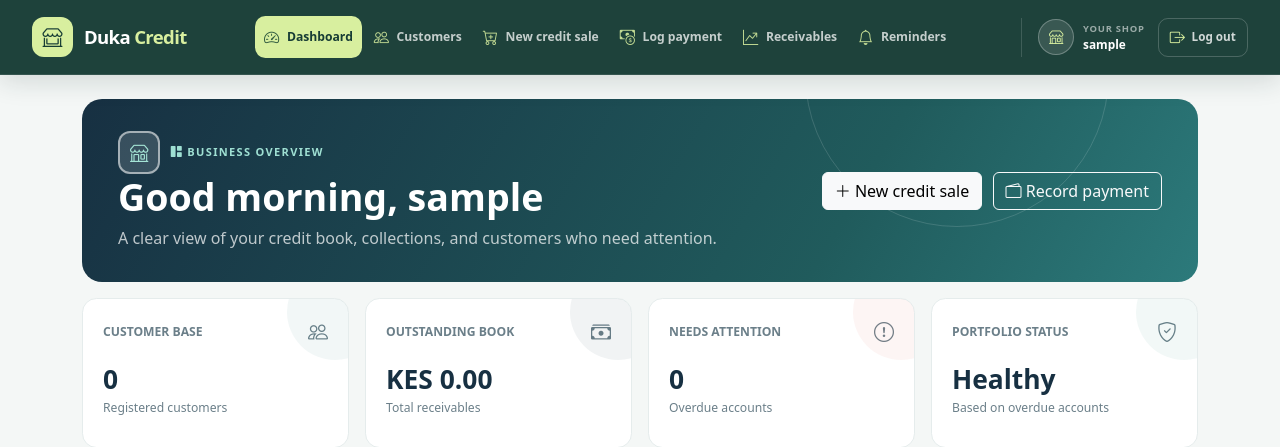
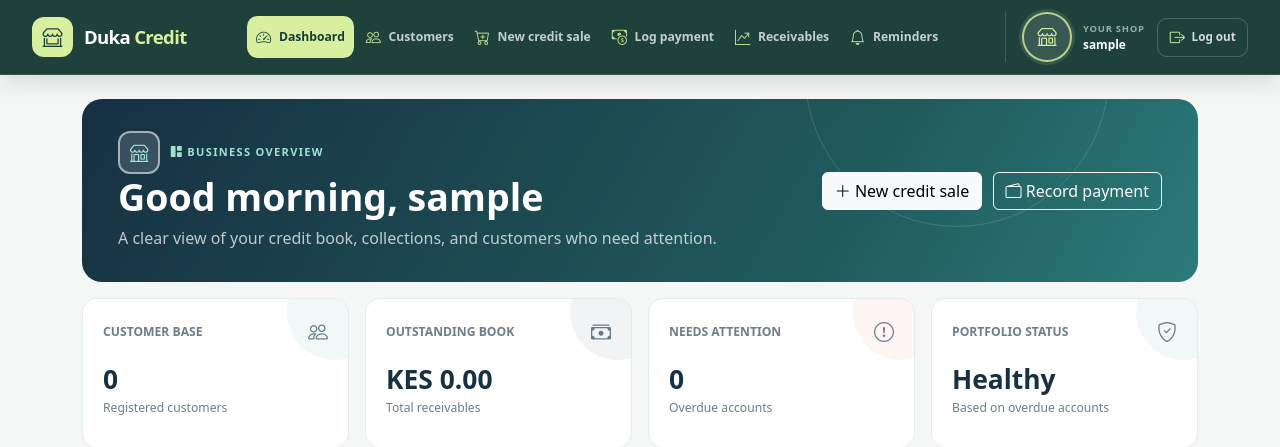
Before and after one commit to VinWonder/CreditManagementSystem, a Flask app: page /dashboard in a window 1280 px wide. Shown: the top 447 px of the page. Run offline with Flask 3, Linux system fonts and the light colour scheme; the visitor is signed in with stand-in values (Sample User, id 1); data that the repository does not hold is empty.

Commit message:
Enlarge shop logo in navigation

```diff
--- a/app/static/css/style.css
+++ b/app/static/css/style.css
@@ -382,8 +382,8 @@ html:has(.welcome-page) { scroll-behavior: smooth; }
 .app-nav-links .nav-link.active { background: #d8ef9f; border-color: rgba(216, 239, 159, 0.75); color: #173c35; font-weight: 750; }
 .app-nav-links .nav-link.active i { color: #315b40; }
 .app-nav-account { align-items: center; border-left: 1px solid rgba(255, 255, 255, 0.15); display: flex; flex: 0 0 auto; gap: 0.8rem; padding-left: 1rem; }
-.app-account-chip { align-items: center; display: flex; gap: 0.55rem; max-width: 13rem; min-width: 0; }
-.app-account-avatar { align-items: center; background: rgba(255, 255, 255, 0.12); border: 1px solid rgba(255, 255, 255, 0.28); border-radius: 50%; color: #d8ef9f; display: inline-flex; flex: 0 0 auto; font-size: 0.9rem; height: 2.25rem; justify-content: center; overflow: hidden; width: 2.25rem; }
+.app-account-chip { align-items: center; display: flex; gap: 0.7rem; max-width: 15rem; min-width: 0; }
+.app-account-avatar { align-items: center; background: rgba(255, 255, 255, 0.12); border: 2px solid rgba(216, 239, 159, 0.8); border-radius: 50%; box-shadow: 0 0 0 3px rgba(216, 239, 159, 0.12); color: #d8ef9f; display: inline-flex; flex: 0 0 auto; font-size: 1.2rem; height: 3.1rem; justify-content: center; overflow: hidden; width: 3.1rem; }
 .app-account-avatar .nav-shop-logo { border: 0; border-radius: 50%; height: 100%; object-fit: cover; width: 100%; }
 .app-account-details { display: flex; flex-direction: column; line-height: 1.2; min-width: 0; }
 .app-account-label { color: rgba(255, 255, 255, 0.55); font-size: 0.59rem; font-weight: 700; letter-spacing: 0.08em; text-transform: uppercase; }
```
